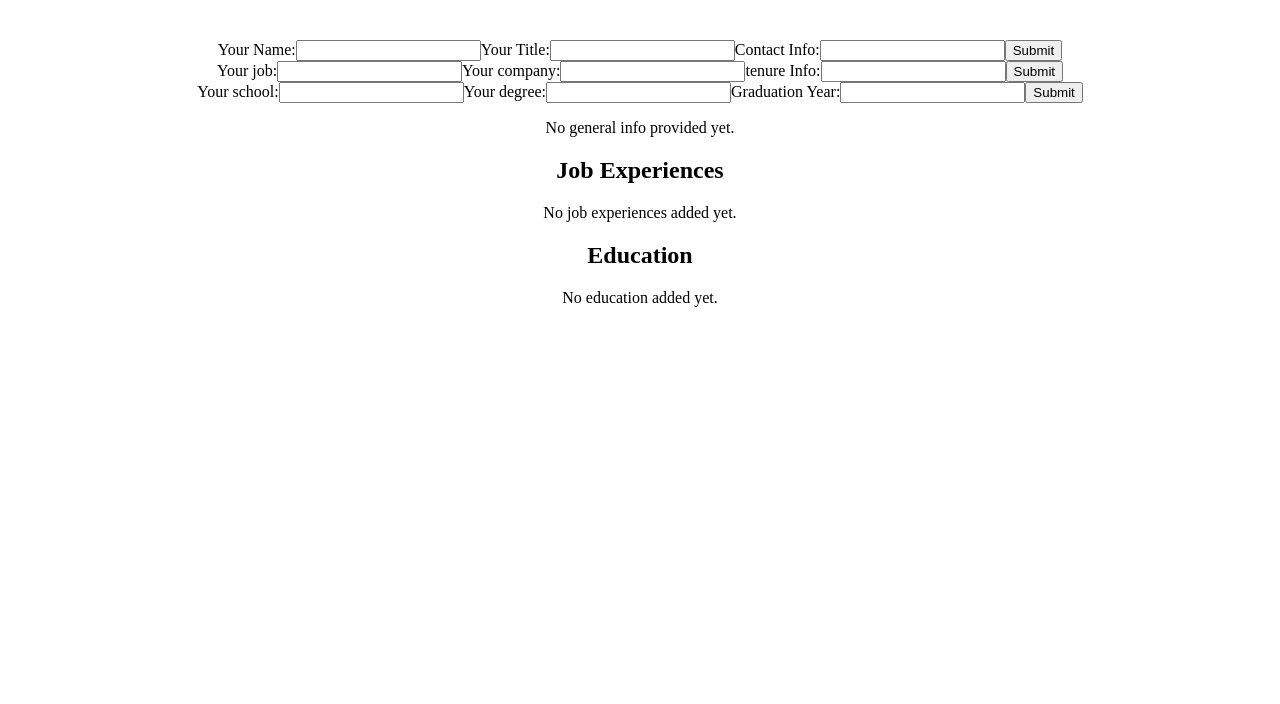
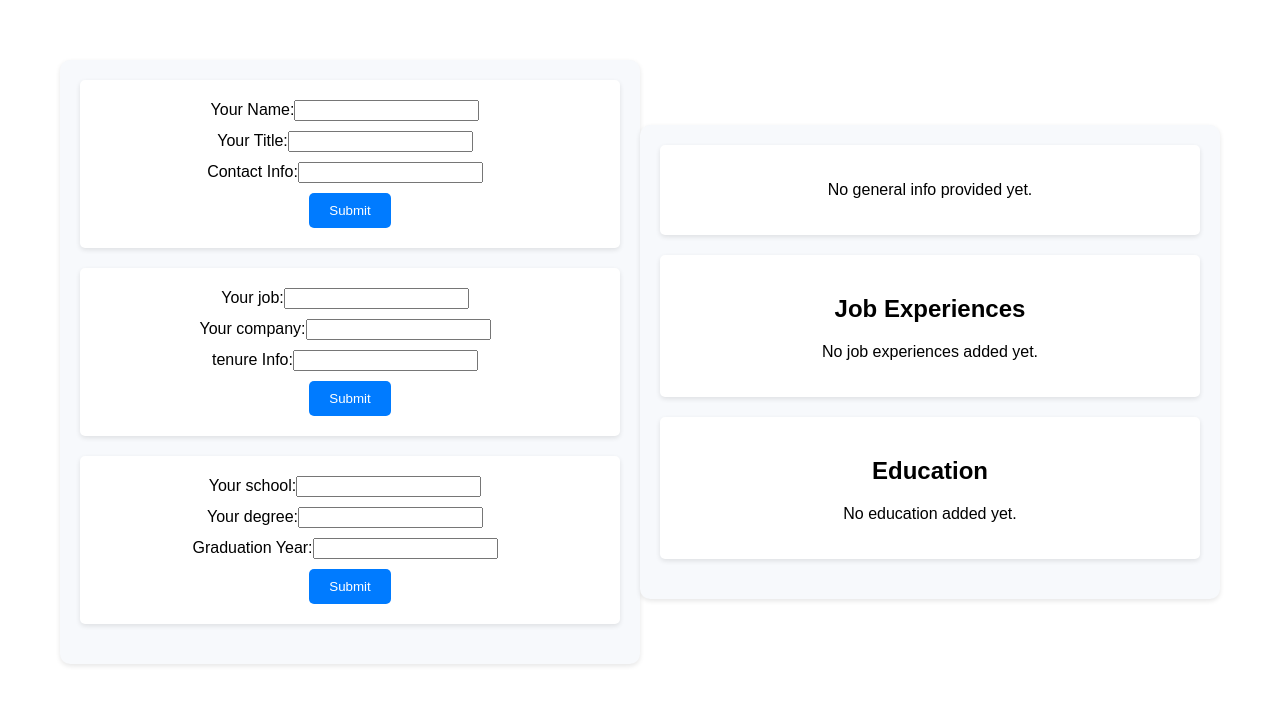
Before and after one commit to TeddyFrye/cv-application, a React (Vite) app: page / in a window 1280 px wide. Shown: the top 704 px of the page. Built offline with nearby package versions, Linux system fonts and the light colour scheme.

Commit message:
Adds styling to App layout

```diff
--- a/src/styles/App.css
+++ b/src/styles/App.css
@@ -4,3 +4,52 @@
   padding: 2rem;
   text-align: center;
 }
+
+.app {
+  display: flex;
+  justify-content: space-between;
+  padding: 20px;
+  font-family: Arial, sans-serif;
+  align-items: center;
+}
+
+.input-section, .display-section {
+  flex: 1;
+  background-color: #f7f9fc; /* Subtle background color */
+  padding: 20px;
+  border-radius: 10px; /* Rounded corners */
+  box-shadow: 0 2px 5px rgba(0, 0, 0, 0.1); /* Slight shadow for depth */
+}
+
+.input-section > div, .display-section > div {
+  margin-bottom: 20px;
+  background-color: #ffffff; /* Differentiating the inner sections */
+  padding: 20px;
+  border-radius: 5px;
+  box-shadow: 0 2px 5px rgba(0, 0, 0, 0.1);
+}
+
+.input-section > div{
+  display: flex;
+  flex-direction: column;
+  align-items: center;
+}
+
+.input-section > div > label {
+  margin-bottom: 10px;
+  margin-right: 10px;
+}
+
+button {
+  background-color: #007bff; /* A vibrant color for buttons */
+  color: white;
+  padding: 10px 20px;
+  border: none;
+  border-radius: 5px;
+  cursor: pointer; /* Indicates clickability */
+  transition: background-color 0.3s; /* Smooth transition for hover effect */
+}
+
+button:hover {
+  background-color: #0056b3; /* Darkened color on hover */
+}
```
